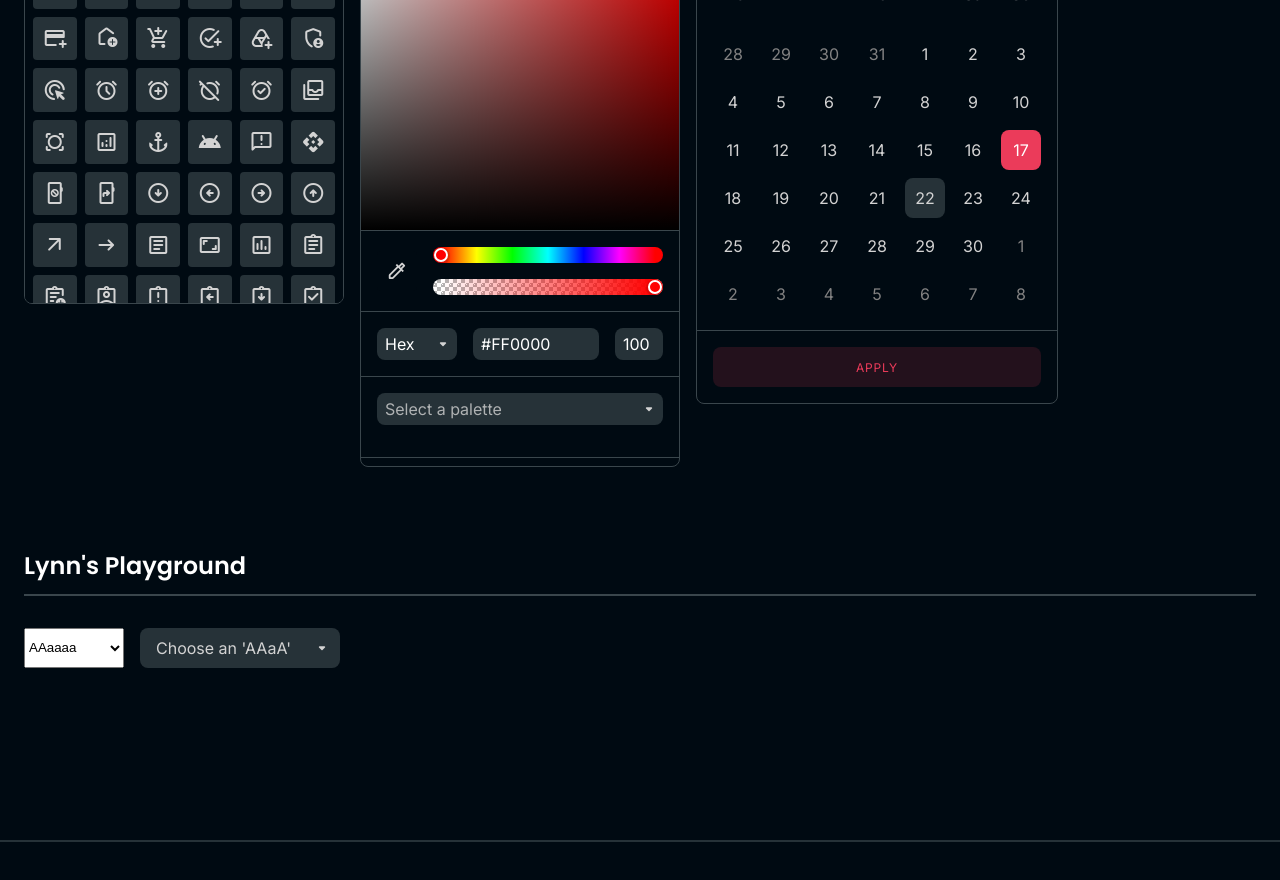
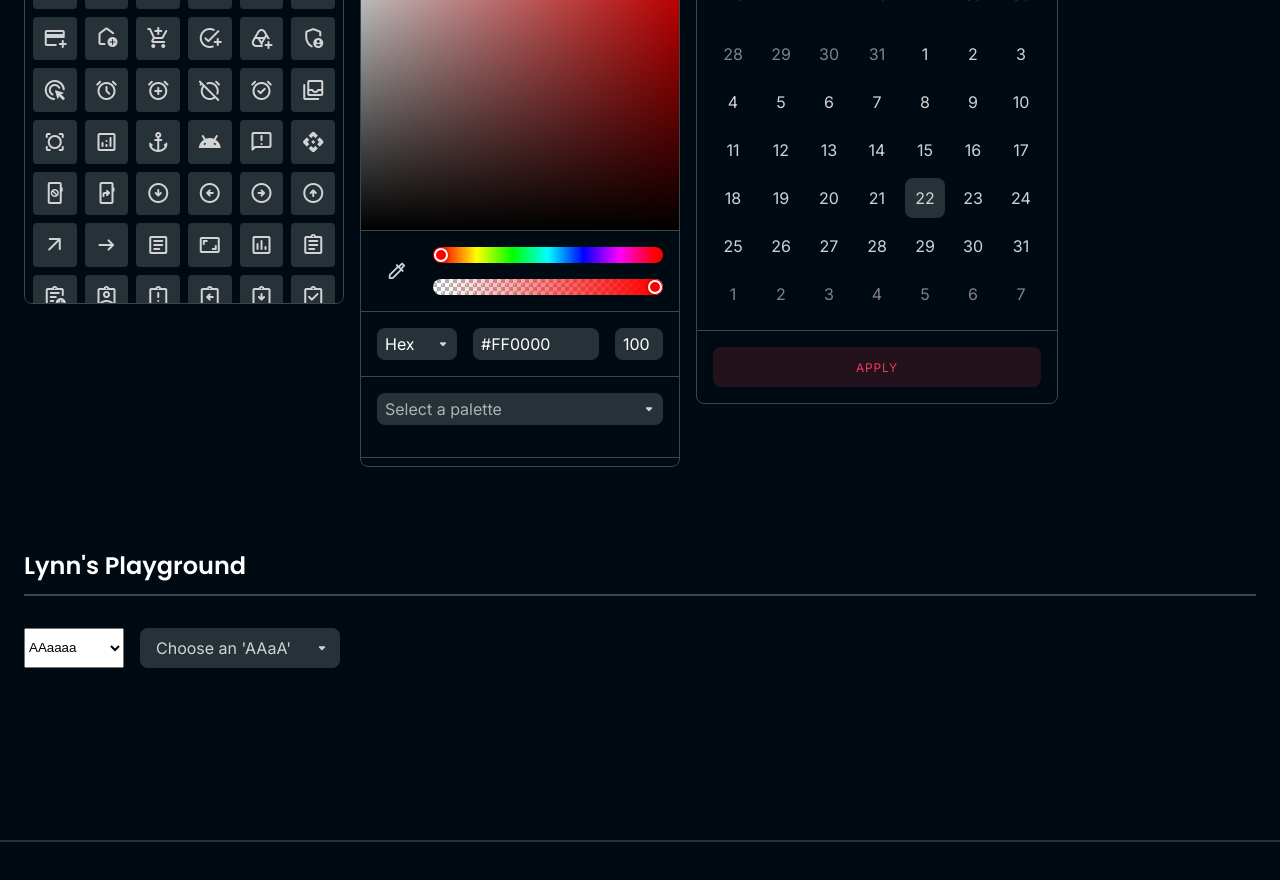
Before and after one commit to freuwort/iodine-ui, a Vue app: page /components in a window 1280 px wide. Shown: the part 3820-4700 px from the top of the page. Built offline with nearby package versions, Linux system fonts and the light colour scheme.

Commit message:
wonky date selecting implemented

```diff
--- a/src/components/library/IodineDatepicker.vue
+++ b/src/components/library/IodineDatepicker.vue
@@ -12,22 +12,15 @@
             <div class="day-wrapper" v-for="day, i in days" :key="i" :class="[
                     day.isCurrentMonth ? 'current-month' : 'other-month',
                     {
-                        'selected': day.selected > -1 || i == 20,
+                        'selected': selectedDays.find((date : Date | undefined) => date?.getTime() === day.date.getTime()),
                         'current-day': day.isCurrentDay,
+                        'sub-selected': isSubSelected(day.date),
+                        'start-row': i%7 === 0 || selectedDays[0] && selectedDays[1] && Math.min(selectedDays[0].getTime(), selectedDays[1].getTime()) === day.date.getTime(),
+                        'end-row': i%7 === 6 || selectedDays[0] && selectedDays[1] && Math.max(selectedDays[0].getTime(), selectedDays[1].getTime()) === day.date.getTime(),
                     }
                 ]">
-                <button type="button" class="day" :label="day.dayIndex.toString()">{{day.dayIndex}}</button>
+                <button type="button" class="day" :label="day.dayIndex.toString()" @click="selectDay(day)">{{day.dayIndex}}</button>
             </div>
-
-            <!-- <button type="button" :class="[
-                'day',
-                day.isCurrentMonth ? 'current-month' : 'other-month',
-                day.isCurrentDay  ? 'current-day' : ''
-            ]" v-for="day, i in days" :key="i"
-            :data-selected="day.selected > -1"
-            @click="selectDay(day)">
-                {{day.dayIndex}}
-            </button> -->
         </div>
         <div class="apply-section">
             <IodButton type="button" label="Apply" variant="contained"/>
@@ -60,15 +53,35 @@ function nudgeMonth(nudge: number) {
     currentTime.value = new Date(year, month, date)
 }
 
+function isSubSelected(date: Date) {
+    if(selectedDays.value[0] === undefined || selectedDays.value[1] === undefined) {
+        return false
+    }
+    return  (
+                date.getTime() > selectedDays.value[0].getTime() &&
+                date.getTime() < selectedDays.value[1].getTime()
+            ) ||
+            (
+                date.getTime() < selectedDays.value[0].getTime() &&
+                date.getTime() > selectedDays.value[1].getTime()
+            )
+}
+
 function selectDay(day: {
+    date: Date,
     dayIndex: number,
     isCurrentMonth: boolean,
     selected: number,
     isCurrentDay: boolean
 })
 {
-    day.selected = day.selected + 1
-    console.log(day)
+    if(selectFirstDate) {
+        selectedDays.value[0] = day.date
+        selectFirstDate = false
+    } else {
+        selectedDays.value[1] = day.date
+        selectFirstDate = true
+    }
 }
 
 function getWeekDays(locale: Intl.LocalesArgument)
@@ -84,6 +97,9 @@ function getWeekDays(locale: Intl.LocalesArgument)
 }
 
 const weekDayAbbreviations = getWeekDays('de-DE')
+
+const selectedDays = ref([undefined, undefined] as (Date|undefined)[])
+let selectFirstDate = true;
 
 const currentLiveTime = new Date()
 const currentTime = ref(new Date())
@@ -120,13 +136,20 @@ const days = computed(()=>{
         lastMonthDays += 7
     }
 
-    let preDays =  []
+    let preDays =  [] as {
+        date: Date,
+        dayIndex: number,
+        isCurrentMonth: boolean,
+        selected: number,
+        isCurrentDay: boolean
+    }[]
     let currDays = []
     let postDays = []
 
     for (let i = 1; i < lastMonthDays; i++) {
         preDays.push(
             {
+                date: new Date(currentYear.value, currentMonth.value - 1, lastMonthMaxDays.value - (lastMonthDays - i) + 1),
                 dayIndex: lastMonthMaxDays.value - (lastMonthDays - i) + 1,
                 isCurrentMonth: false,
                 selected: -1,
@@ -141,9 +164,10 @@ const days = computed(()=>{
             }
         )
     }
-    for (let i = 1; i < currentMonthMaxDays.value; i++) {
+    for (let i = 1; i < currentMonthMaxDays.value + 1; i++) {
         currDays.push(
             {
+                date: new Date(currentYear.value, currentMonth.value, i),
                 dayIndex: i,
                 isCurrentMonth: true,
                 selected: -1,
@@ -160,6 +184,7 @@ const days = computed(()=>{
     for (let i = 1; i < nextMonthDays; i++) {
         postDays.push(
             {
+                date: new Date(currentYear.value, currentMonth.value + 1, i),
                 dayIndex: i,
                 isCurrentMonth: false,
                 selected: -1,
@@ -265,6 +290,42 @@ const days = computed(()=>{
                     .day
                         background-color: var(--color-primary)
                         color: var(--color-on-primary)
+                &.sub-selected
+                    .day
+                        background-color: var(--color-accent)
+                        color: var(--color-on-primary)
+                        border-radius: 0px
+                &.end-row.sub-selected,
+                &.end-row.selected
+                    .day
+                        border-radius: 0px
+                        border-top-right-radius: var(--radius-m)
+                        border-bottom-right-radius: var(--radius-m)
+                &.start-row.sub-selected,
+                &.start-row.selected
+                    .day
+                        border-radius: 0px
+                        border-top-left-radius: var(--radius-m)
+                        border-bottom-left-radius: var(--radius-m)
+
+                &.start-row,
+                &.end-row,
+                    &.sub-selected
+                        .day
+                            width: calc(var(--local-button-size) + .5rem)
+                &.start-row
+                    &.selected,
+                    &.sub-selected
+                        .day
+                            width: calc(var(--local-button-size) + .25rem)
+                            transform: translateX(.25rem)
+                &.end-row
+                    &.selected,
+                    &.sub-selected
+                        .day
+                            width: calc(var(--local-button-size) + .25rem)
+                            transform: translateX(-.25rem)
+
 
         .apply-section
             display: flex
```
